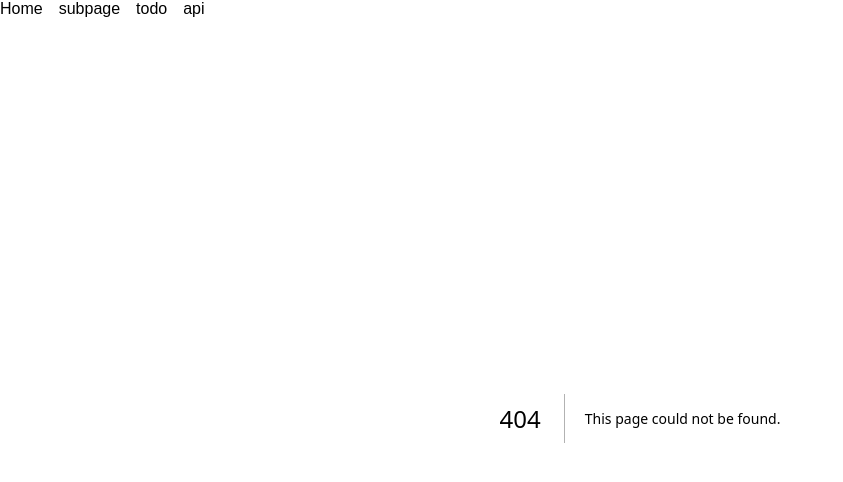
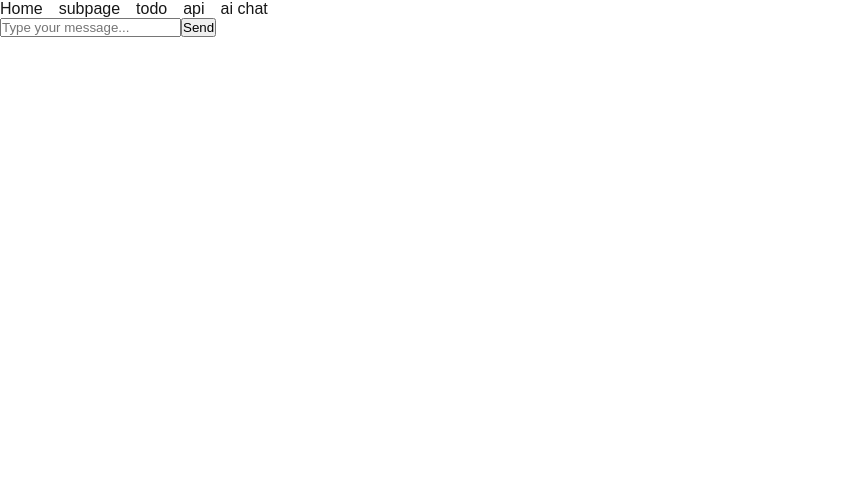
Before and after one commit to jordankaiser/nextjs, a Next.js app: page /aichat in a window 1280 px wide. Before the commit this address had no page. Shown: the top 482 px of the page, without its empty margins (0-843 px from the left). Built offline with nearby package versions, Linux system fonts and the light colour scheme.

Commit message:
start openai chat

```diff
--- /dev/null
+++ b/src/app/aichat/page.js
@@ -0,0 +1,60 @@
+'use client';
+
+// TODO: Implement the api request. Need to buy credits first to test this.
+
+// ChatComponent.js
+import React, { useState } from 'react';
+import { fetchAIResponse } from '@/app/utilities/apiService';
+
+const ChatComponent = () => {
+  const [messages, setMessages] = useState([]);
+  const [input, setInput] = useState('');
+  const [loading, setLoading] = useState(false);
+  const [error, setError] = useState(null);
+
+  const handleSend = async () => {
+    if (!input.trim()) return;
+
+    // Add user's message to the chat history
+    const newMessage = { sender: 'user', text: input };
+    setMessages((prev) => [...prev, newMessage]);
+
+    setLoading(true);
+    setError(null);
+
+    try {
+      const aiResponse = await fetchAIResponse(input);
+      // Update chat with AI's response
+      setMessages((prev) => [...prev, { sender: 'ai', text: aiResponse }]);
+    } catch (err) {
+      setError('Error fetching response. Please try again.');
+    } finally {
+      setLoading(false);
+      setInput(''); // Clear input after sending
+    }
+  };
+
+  return (
+    <div>
+      <div className="chat-window">
+        {messages.map((msg, index) => (
+          <div key={index} className={`message ${msg.sender}`}>
+            {msg.text}
+          </div>
+        ))}
+        {loading && <div className="loading">AI is typing...</div>}
+        {error && <div className="error">{error}</div>}
+      </div>
+      <input
+        type="text"
+        value={input}
+        onChange={(e) => setInput(e.target.value)}
+        onKeyDown={(e) => e.key === 'Enter' && handleSend()}
+        placeholder="Type your message..."
+      />
+      <button onClick={handleSend}>Send</button>
+    </div>
+  );
+};
+
+export default ChatComponent;
--- a/src/app/api/page.js
+++ b/src/app/api/page.js
@@ -18,7 +18,6 @@ export default function Page() {
         if (!ignore) {
           setData(jsonData);
         }
-        console.log(jsonData);
       } catch (error) {
         console.error('Failed to fetch data:', error);
       }
--- a/src/app/ui/nav/nav-links.tsx
+++ b/src/app/ui/nav/nav-links.tsx
@@ -33,6 +33,13 @@ export function NavLinks() {
       >
         api
       </Link>
+
+      <Link
+        className={`link ${pathname === '/aichat' ? 'active' : ''}`}
+        href="/aichat"
+      >
+        ai chat
+      </Link>
     </nav>
   )
 }
--- /dev/null
+++ b/src/app/utilities/apiService.js
@@ -0,0 +1,27 @@
+// apiService.js
+export const fetchAIResponse = async (message) => {
+  console.log('apikey', process.env.NEXT_PUBLIC_OPENAI_API_KEY);
+  try {
+    const response = await fetch('https://api.openai.com/v1/engines/davinci-codex/completions', {
+      method: 'POST',
+      headers: {
+        'Content-Type': 'application/json',
+        'Authorization': `Bearer ${process.env.NEXT_PUBLIC_OPENAI_API_KEY}`,
+      },
+      body: JSON.stringify({
+        prompt: message,
+        max_tokens: 150,
+      }),
+    });
+    if (!response.ok) {
+      throw new Error('Failed to fetch AI response', response);
+    }
+    const data = await response.json();
+    // Adjust this based on the API response structure
+    console.log('data', data);
+    return data.choices[0].text.trim();
+  } catch (error) {
+    console.error(error);
+    throw error;
+  }
+};
```
